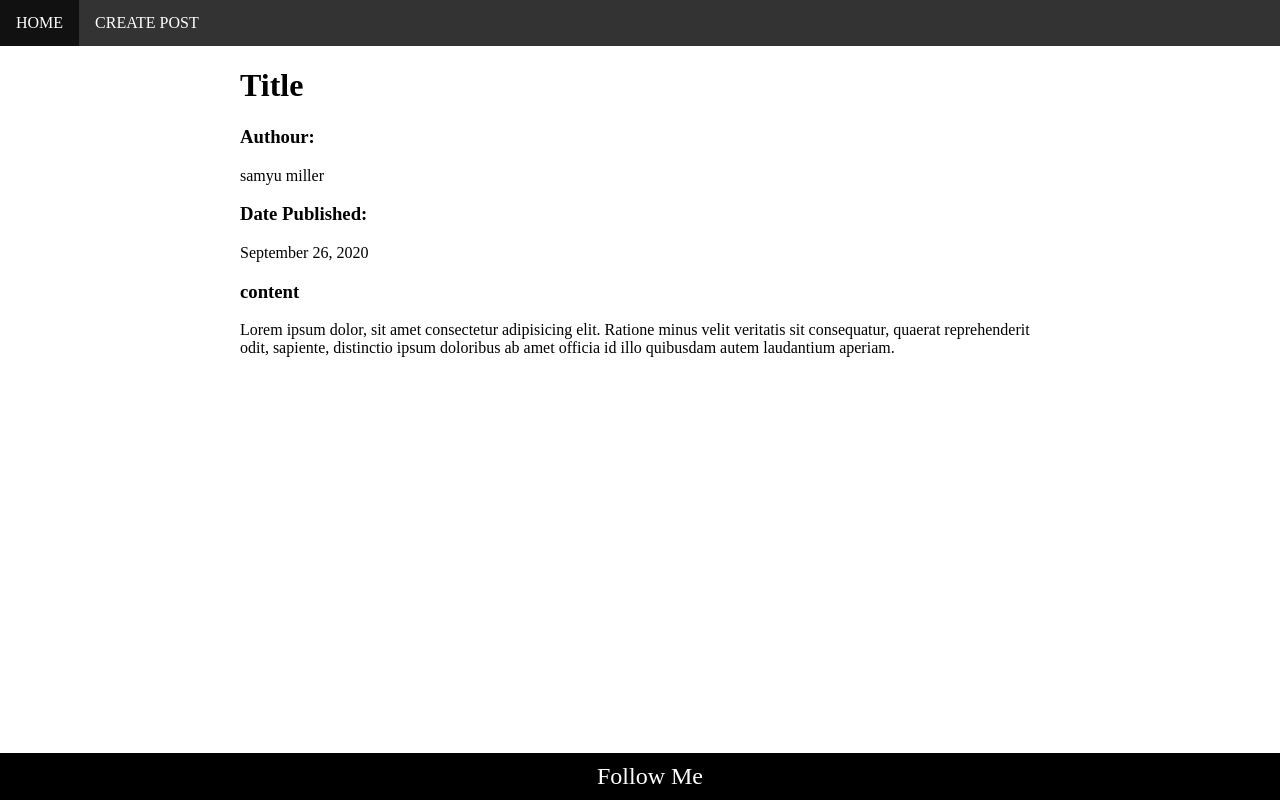
After one commit to SamyuMiller/-blog-cms, a PHP site: page /post.php in a window 1280 px wide. The commit adds this page. Run offline with PHP 8.4, Linux system fonts and the light colour scheme.

Commit message:
updated all files from html to php

```diff
--- a/index.php
+++ b/index.php
@@ -9,9 +9,9 @@
 <body>
     <nav>
         <ul>
-        <li><a href="./index.html">HOME</a></li>
+        <li><a href="./index.php">HOME</a></li>
         <!-- <li><a href="./post.html">post</a></li> -->
-        <li><a href="./post-submission.html">CREATE POST</a></li>
+        <li><a href="./post-submission.php">CREATE POST</a></li>
     </ul>
     </nav>
     <header class="center">
@@ -22,7 +22,7 @@
     </div>
     <main>
 
-        <li><a href="./post.html"><div class="post-card">Post #1</div></a></li>
+        <li><a href="./post.php"><div class="post-card">Post #1</div></a></li>
 
     </main>
     <footer>
--- /dev/null
+++ b/post.php
@@ -0,0 +1,38 @@
+<!DOCTYPE html>
+<html lang="en">
+<head>
+    <meta charset="UTF-8">
+    <meta name="viewport" content="width=device-width, initial-scale=1.0">
+    <title>Document</title>
+    <link rel="stylesheet" href="style.css">
+</head>
+<body>
+    <header>
+    <nav>
+        <ul>
+            <li><a href="./index.php">HOME</a></li>
+            <!-- <li><a href="./post.html">post</a></li> -->
+            <li><a href="./post-submission.php">CREATE POST</a></li>
+    </ul>
+    </nav>
+    </header>
+    <main class="post-one-main">
+        <h1>Title</h1>
+        <div>
+            <h3>Authour:</h3>
+            <p>samyu miller</p>
+        </div>
+        <div>
+            <h3>Date Published:</h3>
+            <p>September 26, 2020</p>
+        </div>
+        <div>
+            <h3>content</h3>
+            <p>Lorem ipsum dolor, sit amet consectetur adipisicing elit. Ratione minus velit veritatis sit consequatur, quaerat reprehenderit odit, sapiente, distinctio ipsum doloribus ab amet officia id illo quibusdam autem laudantium aperiam.</p>
+        </div>
+    </main>
+    <footer>
+        Follow Me
+    </footer>
+</body>
+</html>
```
Also changed, not shown: post-submission.php (added, +38 -0 lines).
